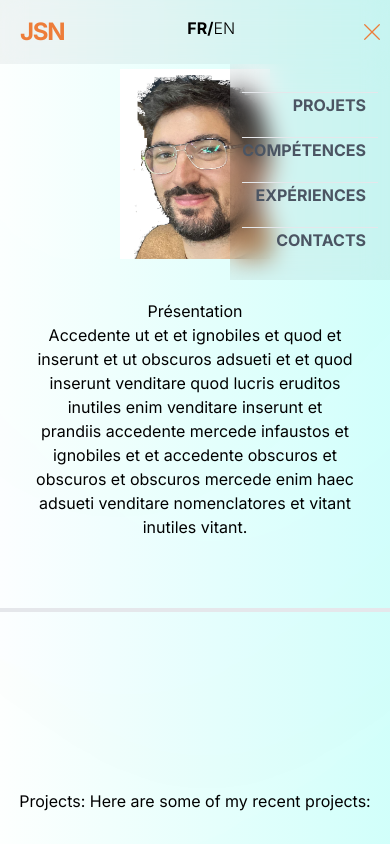
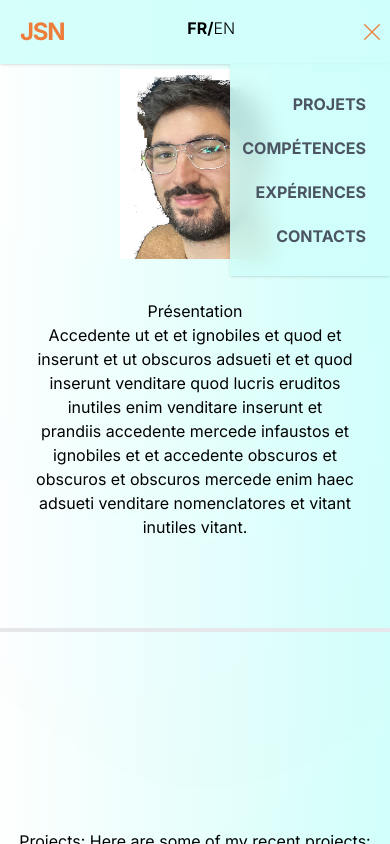
Before and after one commit to Hu-man-man/portfolio, a Next.js app: page / in a window 390 px wide. Both pictures are taken after a click on the icon 369 px from the left and 32 px from the top of the page. Shown: the top 844 px of the page. Built offline with nearby package versions, Linux system fonts and the light colour scheme.

Commit message:
menu mobil

```diff
--- a/app/composants/Navbar.tsx
+++ b/app/composants/Navbar.tsx
@@ -69,9 +69,7 @@ const Navbar = ({
   const AnchorTagContainer = () => (
     <>
       <div
-        className={`flex flex-col gap-5 md:flex-row ${
-          isVisible ? "*:border-t" : ""
-        }`}
+        className={`flex flex-col gap-5 md:flex-row`}
       >
         <div className={smoothEffect}>
           {renderSectionLink("projects", "projets", "projects")}
@@ -103,7 +101,7 @@ const Navbar = ({
     <div className="fixed w-full h-full">
       <nav
         className={`flex justify-between p-4 font-bold uppercase bg-gray-800/5 backdrop-blur-md ${
-          isVerticalNav? "" : "bg-mintGreen/85 shadow "
+          !isVisible && isVerticalNav ? "" : "bg-mintGreen/85 shadow "
         }w-full text-black `}
       >
         <span
@@ -147,9 +145,7 @@ const Navbar = ({
         </span>
       </nav>
       <div
-        className={`fixed right-0 flex flex-col text-right font-bold uppercase bg-gray-800/5 backdrop-blur-md ${
-          isVerticalNav? "" : "bg-mintGreen/85 shadow "
-        } text-white h-auto w-auto md:hidden transition-all duration-50 ease-in-out ${
+        className={`fixed right-0 flex flex-col text-right font-bold uppercase backdrop-blur-md bg-mintGreen/85 shadow text-white h-auto w-auto md:hidden transition-all duration-50 ease-in-out ${
           activeSection !== "theMan" ? "" : "text-gray-600 "
         } ${isVisible ? "p-3 py-7" : ""}`}
       >
--- a/app/page.tsx
+++ b/app/page.tsx
@@ -85,7 +85,7 @@ export default function Home() {
               </p>
             </div>
           </section>
-          <div className="border-2 border-naplesYellow w-full"></div>
+          <div className="border-2 w-full m-5"></div>
           <section
             id="projects"
             className="mx-auto min-h-[38rem] item-center flex flex-col gap-10 justify-center"
@@ -120,14 +120,14 @@ export default function Home() {
               </a>
             </div>
           </section>
-          <div className="border-2 border-naplesYellow w-full "></div>
+          <div className="border-2 w-full m-5"></div>
           <section
             id="skills"
             className="mx-auto min-h-[38rem] md:w-5/6 item-center flex flex-col md:flex-row gap-10 justify-center"
           >
             <Skills lang={lang} />
           </section>
-          <div className="border-2 border-naplesYellow w-full "></div>
+          <div className="border-2 w-full m-5"></div>
           <section
             id="experiences"
             className="mx-auto min-h-[38rem] md:w-5/6 item-center flex flex-col md:flex-row gap-10 justify-center"
```
